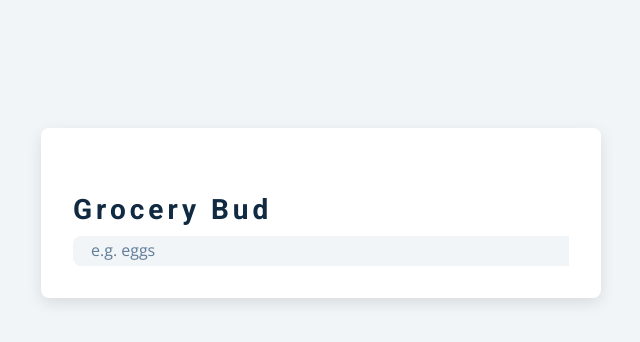
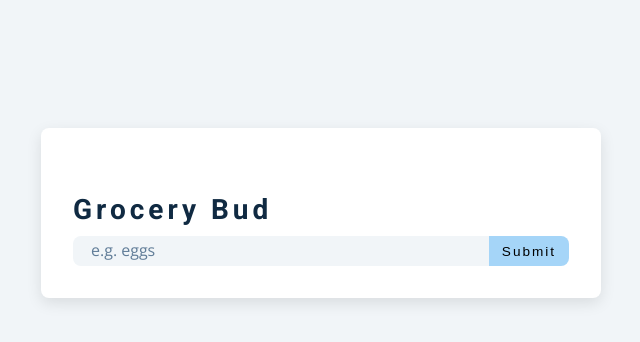
Before and after one commit to BeataJ/groceryBud, a plain HTML site: page index.html in a window 1280 px wide. Shown: the whole page, without its empty margins (319-959 px from the left). Drawn offline with nearby package versions, Linux system fonts and the light colour scheme.

Commit message:
add submit btn

```diff
--- a/index.html
+++ b/index.html
@@ -22,6 +22,7 @@
         <h3>grocery bud</h3>
         <div class="form-control">
           <input type="text" id="grocery" placeholder="e.g. eggs " />
+          <button type="submit" class="submit-btn">submit</button>
         </div>
       </form>
     </section>
```
